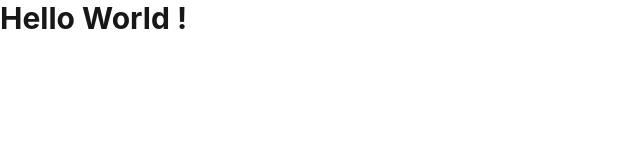
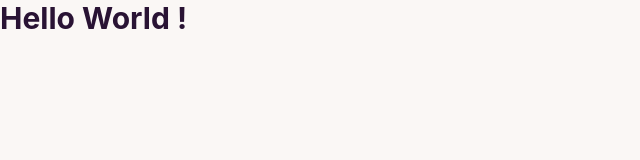
Before and after one commit to NamanS-03/devTinder, a React (Vite) app in the folder devTinder-frontend/: page / in a window 1280 px wide. Shown: the top 160 px of the page, without its empty margins (0-640 px from the left). Built offline with nearby package versions, Linux system fonts and the light colour scheme.

Commit message:
basic setup for project

```diff
--- a/devTinder-frontend/package.json
+++ b/devTinder-frontend/package.json
@@ -12,7 +12,8 @@
   "dependencies": {
     "@tailwindcss/vite": "^4.3.3",
     "react": "^19.2.8",
-    "react-dom": "^19.2.8"
+    "react-dom": "^19.2.8",
+    "react-router-dom": "^7.18.2"
   },
   "devDependencies": {
     "@eslint/js": "^10.0.1",
--- a/devTinder-frontend/src/index.css
+++ b/devTinder-frontend/src/index.css
@@ -1,2 +1,4 @@
 @import "tailwindcss";
-@plugin "daisyui";
+@plugin "daisyui" {
+  themes: cupcake --default;
+}
```
Also changed, not shown: devTinder-frontend/src/assets/devtinder-network-final.svg (added), 1 other file (tests, documents, lock files or other folders).
